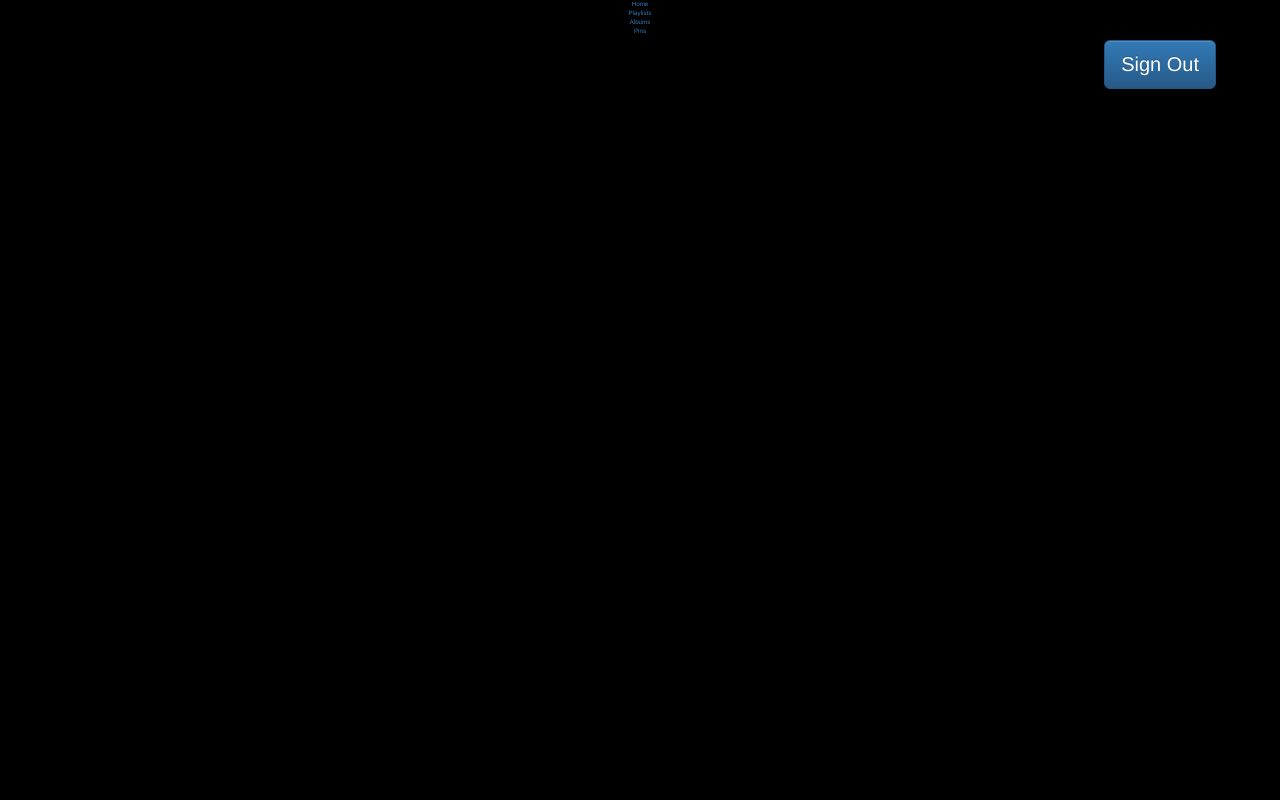
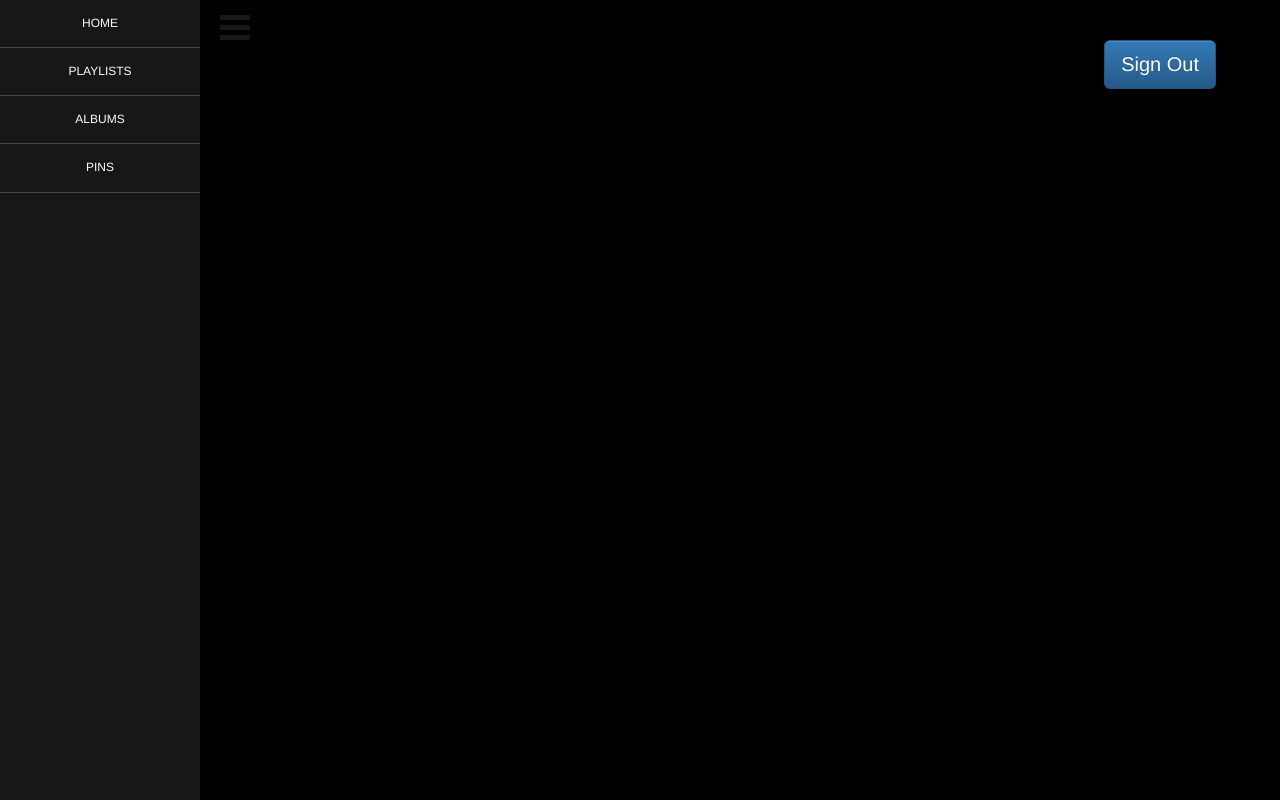
Before and after one commit to lunarmint/spotipyn, a Flask app: template modules/templates/base.html in a window 1280 px wide. Run offline with Flask 2, Linux system fonts and the light colour scheme; the template is opened without the code that fills it, so the values that code supplies are empty; some libraries are stand-ins or nearby versions.

Commit message:
Add files via upload

```diff
--- a/modules/static/css/style.css
+++ b/modules/static/css/style.css
@@ -9,6 +9,44 @@
 h1 {
     font-size: 5rem;
     font-weight: bold;
+}
+
+#sidebar {
+  position:absolute;
+  top:0px;
+  left:0px;
+  width:200px;
+  height:100%;
+  background:#151719;
+  transition:all 300ms linear;
+}
+#sidebar.active {
+  left:-200px;
+}
+#sidebar .toggle-btn {
+  position:absolute;
+  left:220px;
+  top:10px;
+}
+#sidebar .toggle-btn span {
+  display:block;
+  width:30px;
+  height:5px;
+  background:#151719;
+  margin:5px 0px;
+  cursor:pointer;
+}
+#sidebar div.list div.item {
+  padding:15px 10px;
+  border-bottom:1px solid #444;
+  color:#fcfcfc;
+  text-transform:uppercase;
+  font-size:12px;
+}
+
+#sidebar div.list div.item a{
+  color:#fcfcfc;
+  text-decoration: none;
 }
 
 #left {
```
